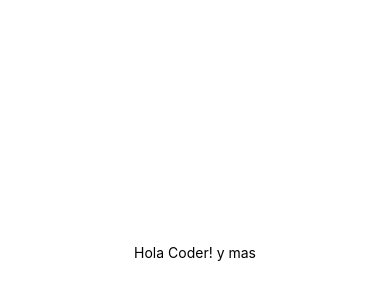
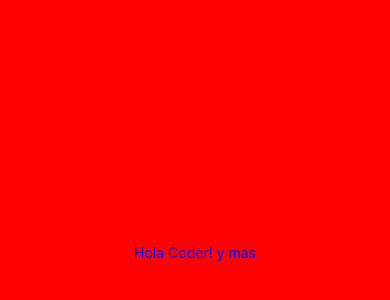
Before and after one commit to leedd87/expo-react-native-ecommerce, a React Native app: screen / in a window 390 px wide. Shown: the part 170-470 px from the top of the page. Built offline with nearby package versions, Linux system fonts and the light colour scheme.

Commit message:
testing text color in expo

```diff
--- a/App.js
+++ b/App.js
@@ -4,7 +4,7 @@ import { StyleSheet, Text, View } from 'react-native';
 export default function App() {
   return (
     <View style={styles.container}>
-      <Text>Hola Coder! y mas</Text>
+      <Text style={{ color: 'blue' }}>Hola Coder! y mas</Text>
       <StatusBar style="auto" />
     </View>
   );
@@ -13,7 +13,7 @@ export default function App() {
 const styles = StyleSheet.create({
   container: {
     flex: 1,
-    backgroundColor: '#fff',
+    backgroundColor: 'red',
     alignItems: 'center',
     justifyContent: 'center',
   },
```
